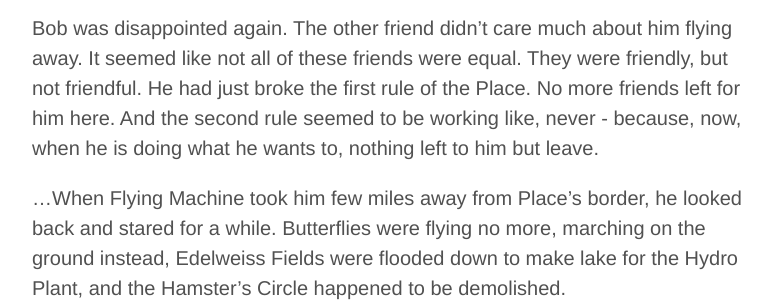
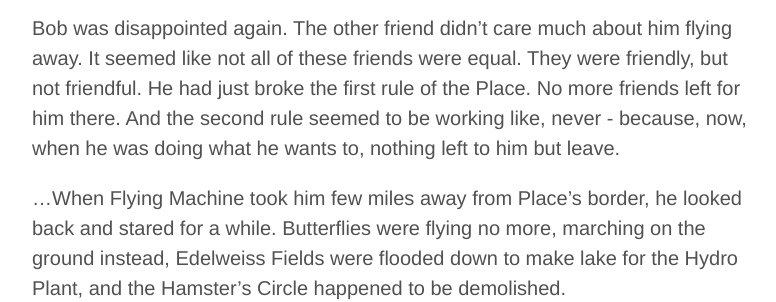
Before and after one commit to lonlylocly/lonlylocly.github.io, a Jekyll site: the page built from _posts/2014-11-12-Bob-the-Mushroom.md, in a window 1280 px wide and 900 px high, scrolled down 3141 px. Shown: the part 417-719 px from the top of the window, without its empty margins (248-1024 px from the left). Built offline with Jekyll 4.4.1, drawn with Linux system fonts in a browser that asks for light colours; Markdown is read by kramdown in place of the engine named in the settings.

Commit message:
Update 2014-11-12-Bob-the-Mushroom.md

```diff
--- a/_posts/2014-11-12-Bob-the-Mushroom.md
+++ b/_posts/2014-11-12-Bob-the-Mushroom.md
@@ -131,8 +131,8 @@ Mountains.
 Bob was disappointed again. The other friend didn't care much about him
 flying away. It seemed like not all of these friends were equal. They were
 friendly, but not friendful. He had just broke the first rule of the Place.
-No more friends left for him here. And the second rule seemed to be working
-like, never - because, now, when he is doing what he wants to, nothing left
+No more friends left for him there. And the second rule seemed to be working
+like, never - because, now, when he was doing what he wants to, nothing left
 to him but leave.
 
 ...When Flying Machine took him few miles away from Place's border, he looked
```
